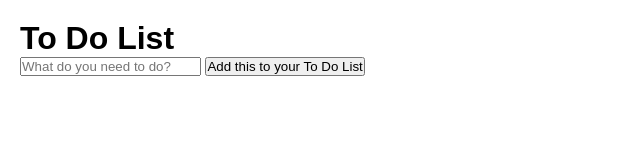
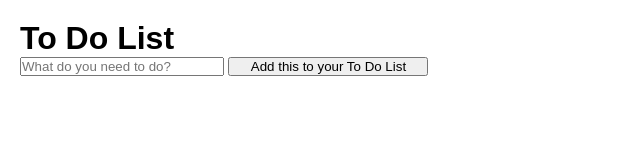
Before and after one commit to michaelj-github/todo_list, a plain HTML site: page index.html in a window 1280 px wide. Shown: the whole page, without its empty margins (0-640 px from the left). Drawn offline with Linux system fonts and the light colour scheme.

Commit message:
increase button width

```diff
--- a/style.css
+++ b/style.css
@@ -14,6 +14,11 @@ body {
   margin: 8px;
 }
 
+.toDoListInput,
+.toDoListButton {
+  width: 200px;
+}
+
 .toDoList button {
   width: 20px;
   font-weight: 600;
```
